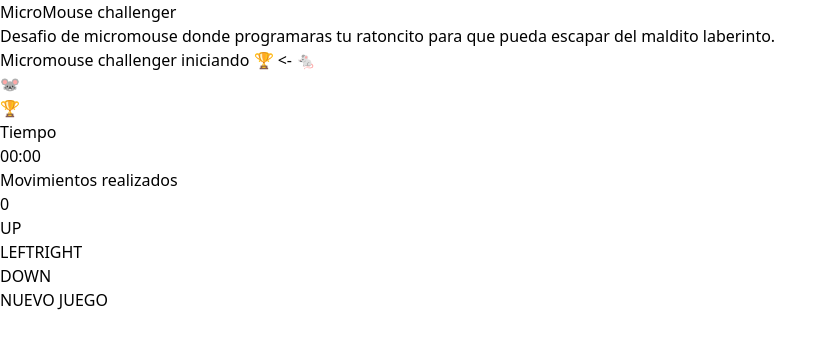
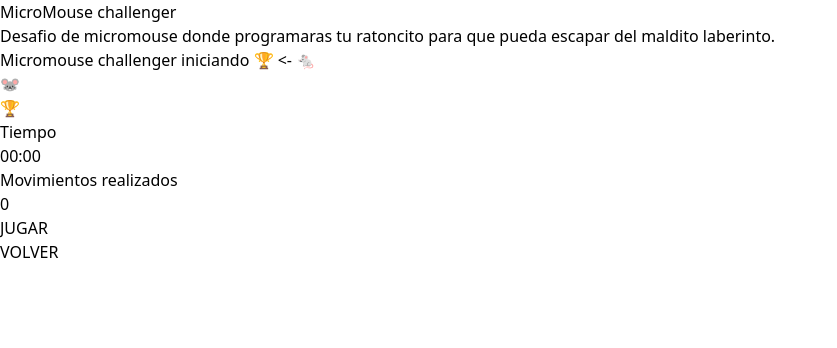
Before and after one commit to nullpointer-excelsior/micromouse-challenger, a React (Vite) app: page /micromouse/challenger in a window 1280 px wide. Shown: the top 348 px of the page, without its empty margins (0-837 px from the left). Built offline with nearby package versions, Linux system fonts and the light colour scheme.

Commit message:
Game can be played by keyboard keys

```diff
--- a/src/micromouse_challenger/micromouse/infrastructure/ui/components/micromouse-control/MicroMouseControl.tsx
+++ b/src/micromouse_challenger/micromouse/infrastructure/ui/components/micromouse-control/MicroMouseControl.tsx
@@ -1,4 +1,4 @@
-import { useEffect } from "react";
+import { useEffect, useState } from "react";
 import { eventbus } from "../../../../../utils/infrastructure";
 import { micromouse } from "../../../../application";
 import { useMazeState } from "../../state/maze.state";
@@ -7,12 +7,14 @@ import useStopwatch from "../../../../../score/infrastructure/ui/components/stop
 import useObservable from "../../../../../ui/hooks/useObservable";
 import { MouseMoveEvent } from "../../../../domain";
 import ControlButton from "../control-button/ControlButton";
+import PrimaryButton from "../../../../../ui/components/PrimaryButton";
 
 export default function MicroMouseControl() {
     // console.log('Component: MicroMouseControl()')
     const { mousePosition, updateMessage, updateMousePosition, flag, maze } = useMazeState()
     const { incrementMovements } = useScoreState()
     const {time, start, end }= useStopwatch()
+    const [ playing, setPlaying] = useState(false)
 
     useEffect(() => {
         micromouse.startChallenger({ flag, matrix: maze })
@@ -30,7 +32,9 @@ export default function MicroMouseControl() {
     })
 
     const onClickControls = () => {
+        setPlaying(true)
         if (time === "00:00") {
+            console.log('starting!!!')
             start()
         }
     }
@@ -40,13 +44,33 @@ export default function MicroMouseControl() {
     const onClickLeft = () => micromouse.move('left')
     const onClickRight = () => micromouse.move('right')
 
+    useEffect(() => {
+        const handleKeyDown = (event) => {
+          if (event.keyCode === 37) {
+            onClickLeft()
+          } else if (event.keyCode === 38) {
+            onClickUp()
+          } else if (event.keyCode === 39) {
+            onClickRight()
+          } else if (event.keyCode === 40) {
+            onClickDown()
+          }
+        };
+        document.addEventListener('keydown', handleKeyDown);
+        return () => {
+          document.removeEventListener('keydown', handleKeyDown);
+        };
+      }, []);
+
     if (!micromouse.ready) {
         return <p>Esperando iniciar juego...</p>
     }
 
     return (
-        <div className="flex flex-col my-10" onClick={onClickControls}>
-            <div>
+        <div className="flex flex-col my-10">
+            {!playing? <div>
+                <PrimaryButton className="bg-amber-600 w-40 hover:bg-amber-800" text="JUGAR" onClick={onClickControls}/>
+            </div>: <><div>
                 <ControlButton text="UP" onClick={onClickUp}/>
             </div>
             <div>
@@ -56,6 +80,7 @@ export default function MicroMouseControl() {
             <div>
                 <ControlButton text="DOWN" onClick={onClickDown}/>
             </div>
+            </>}
         </div>
     )
 }
--- a/src/micromouse_challenger/score/infrastructure/ui/components/stopwatch/Stopwatch.tsx
+++ /dev/null
@@ -1,3 +0,0 @@
-export default function Stopwatch(){
-
-}
--- a/src/micromouse_challenger/ui/pages/MicroMousePage.tsx
+++ b/src/micromouse_challenger/ui/pages/MicroMousePage.tsx
@@ -30,7 +30,7 @@ export default function MicroMousePage() {
             <MicroMouseControl />
           </div>
         </div>
-        <PrimaryButton onClick={onCLick} className="w-80 my-8" text="NUEVO JUEGO"/>
+        <PrimaryButton onClick={onCLick} className="w-80 my-8" text="VOLVER"/>
       </>
   )
 }
```
Also changed, not shown: src/micromouse_challenger/score/infrastructure/ui/components/stopwatch/useStopwatch.tsx (+0 -14 lines), 1 other file (tests, documents, lock files or other folders).
